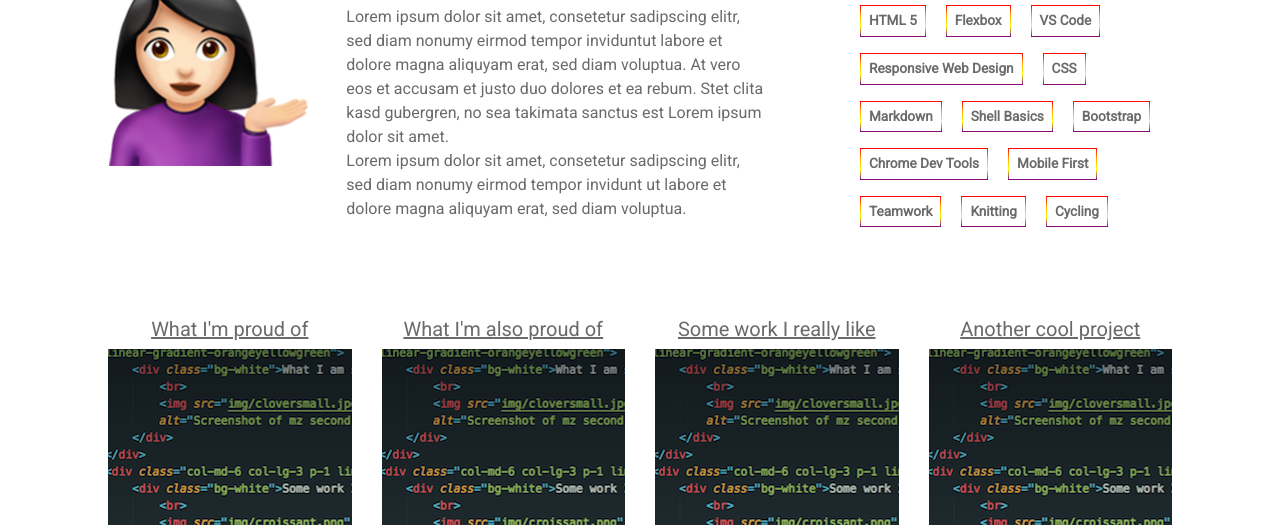
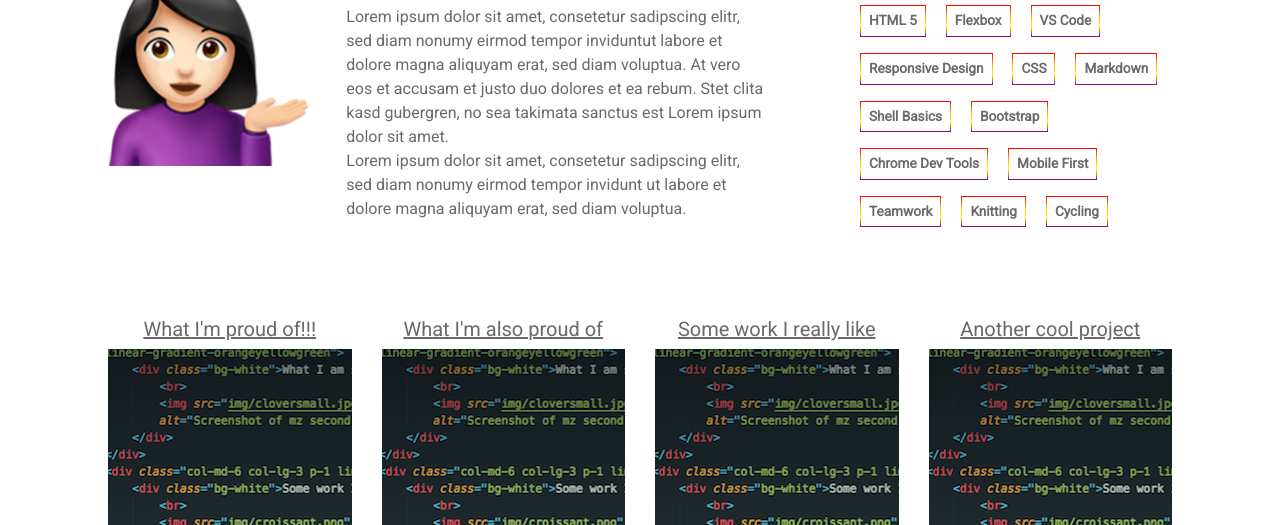
Before and after one commit to gesroy/personal-website, a plain HTML site: page index.html in a window 1280 px wide. Shown: the part 275-800 px from the top of the page. Drawn offline with Linux system fonts and the light colour scheme; files whose address does not match are found by name.

Commit message:
Update index.html

```diff
--- a/index.html
+++ b/index.html
@@ -53,7 +53,7 @@
                         <div class="badge p-2 mb-3 mr-2 fancy-border list-copy">VS Code</div>
                     </li>
                     <li class="list-inline-item">
-                        <div class="badge p-2 mb-3 mr-2 fancy-border list-copy">Responsive Web Design</div>
+                        <div class="badge p-2 mb-3 mr-2 fancy-border list-copy">Responsive Design</div>
                     </li>
                     <li class="list-inline-item">
                         <div class="badge p-2 mb-3 mr-2 fancy-border list-copy">CSS</div>
@@ -97,7 +97,7 @@
     <section class="work-wrapper text-center px-2 pb-4">
         <div class="col-md-6 col-lg-3 py-2 img-gradient">
             <a href="https://codepen.io/gesroy/" class="copy-link">
-                <h5>What I'm proud of</h5>
+                <h5>What I'm proud of!!!</h5>
                 <div class="bild-box-1 img-fluid"></div>
             </a>
             </img>
```
